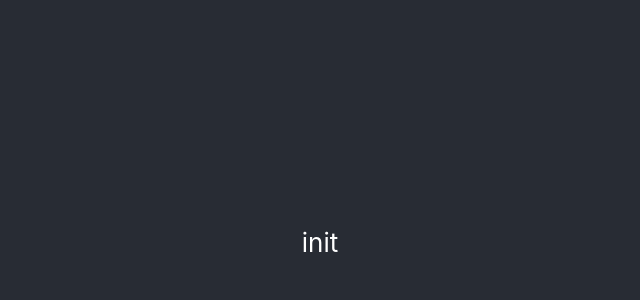
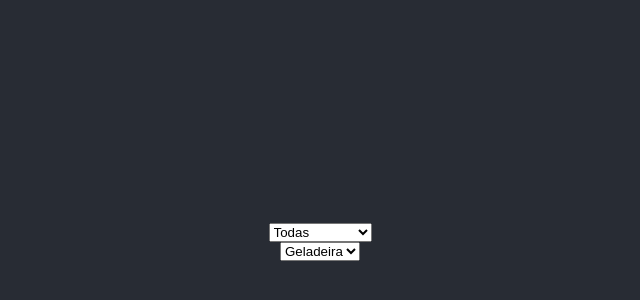
Before and after one commit to lfernandogcruz/fullstack-test-software, a React (Create React App) app: page / in a window 1280 px wide. Shown: the part 158-458 px from the top of the page, without its empty margins (320-960 px from the left). Built offline with nearby package versions, Linux system fonts and the light colour scheme.

Commit message:
feat: apply Header component on App

```diff
--- a/src/App.js
+++ b/src/App.js
@@ -1,13 +1,12 @@
 import './App.css';
 import QueryProvider from './context/QueryProvider';
+import Header from './components/Header';
 
 function App() {
   return (
     <QueryProvider>
       <div className="App">
-        <header className="App-header">
-          <p>init</p>
-        </header>
+        <Header />
       </div>
     </QueryProvider>
   );
```
